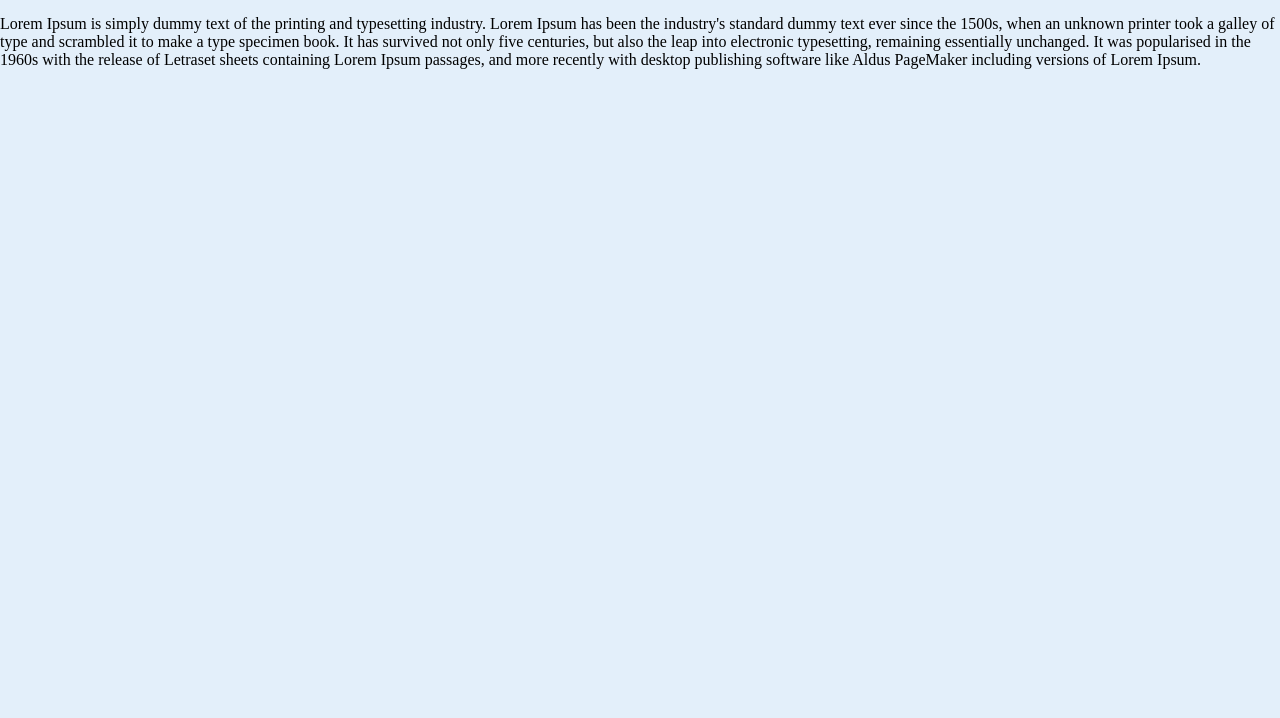
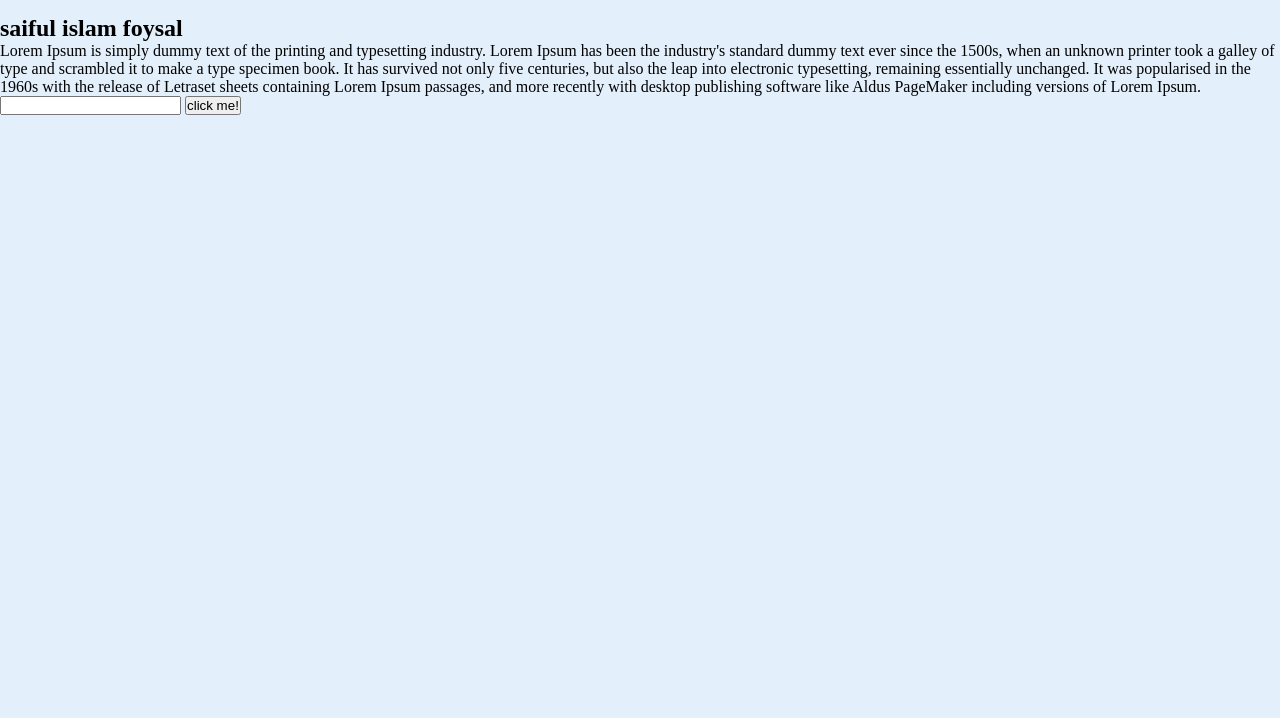
Before and after one commit to Foysalgithub/git_practice, a plain HTML site: page index.html in a window 1280 px wide. Shown: the part 82-800 px from the top of the page. Drawn offline with Linux system fonts and the light colour scheme.

Commit message:
Update index.html

```diff
--- a/index.html
+++ b/index.html
@@ -9,6 +9,9 @@
 </head>
 <body>
      <h1>git and git practice</h1>
+    <h2>saiful islam foysal</h2>
      <p>Lorem Ipsum is simply dummy text of the printing and typesetting industry. Lorem Ipsum has been the industry's standard dummy text ever since the 1500s, when an unknown printer took a galley of type and scrambled it to make a type specimen book. It has survived not only five centuries, but also the leap into electronic typesetting, remaining essentially unchanged. It was popularised in the 1960s with the release of Letraset sheets containing Lorem Ipsum passages, and more recently with desktop publishing software like Aldus PageMaker including versions of Lorem Ipsum.</p>
+    <input type="text">
+    <button>click me!</button>
 </body>
 </html>
```
